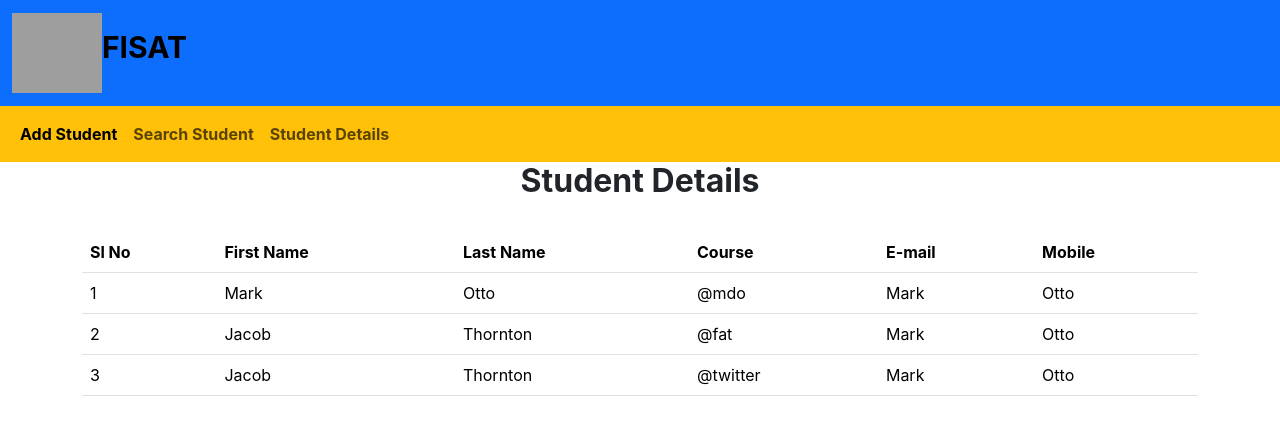
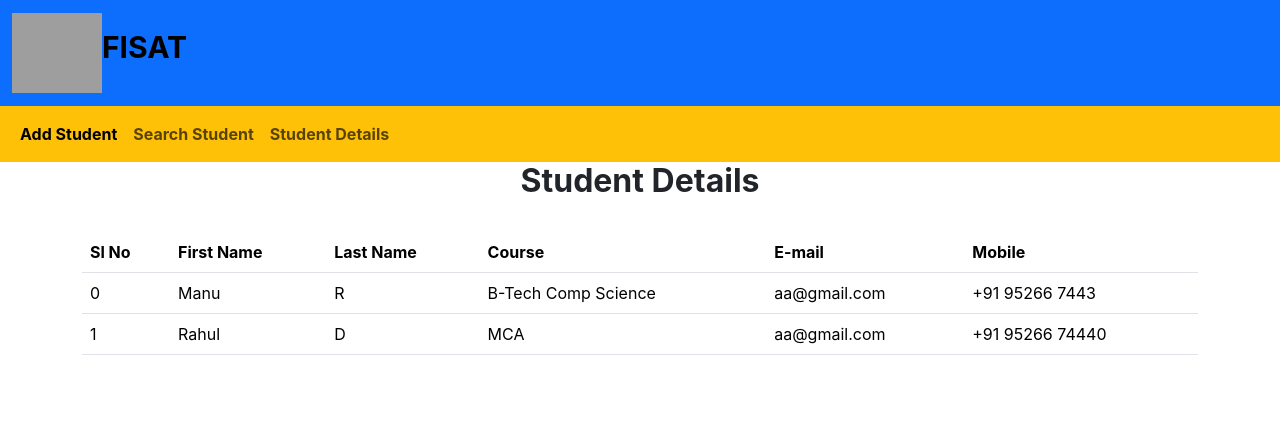
Before and after one commit to harianchery/Fisat-Student-App-React, a React (Create React App) app: page /view in a window 1280 px wide. Shown: the top 424 px of the page. Built offline with nearby package versions, Linux system fonts and the light colour scheme; grey boxes are pictures that could not be loaded.

Commit message:
Semi dynamic binding of data

```diff
--- a/src/components/View.jsx
+++ b/src/components/View.jsx
@@ -1,7 +1,35 @@
-import React from 'react'
+import React, { useState } from 'react'
 import Navbar from './Navbar'
 
 const View = () => {
+    const [student,changeStudent]=useState(
+        [
+            {
+              "_id": "66651683741a512717d92b87",
+              "firstname": "Manu",
+              "lastname": "R",
+              "college": "FISAT",
+              "dob": "02/04/1999",
+              "course": "B-Tech Comp Science",
+              "mobile": "+91 95266 7443",
+              "email": "aa@gmail.com",
+              "address": "Kochi",
+              "__v": 0
+            },
+            {
+              "_id": "666516bc741a512717d92b88",
+              "firstname": "Rahul",
+              "lastname": "D",
+              "college": "FISAT",
+              "dob": "02/01/1992",
+              "course": "MCA",
+              "mobile": "+91 95266 74440",
+              "email": "aa@gmail.com",
+              "address": "Test Address",
+              "__v": 0
+            }
+          ]
+    )
     return (
         <div>
             <Navbar/>
@@ -21,35 +49,24 @@ const View = () => {
                         <th scope="col">Mobile</th>
                     </tr>
                 </thead>
-                <tbody>
-                    <tr>
-                        <td scope="row">1</td>
-                        <td>Mark</td>
-                        <td>Otto</td>
-                        <td>@mdo</td>
-                        <td>Mark</td>
-                        <td>Otto</td>
+               {
+                student.map(
+                    (value,index)=>{
+                        return  <tbody>
+                        <tr>
+                            <td scope="row">{index}</td>
+                            <td>{value.firstname}</td>
+                            <td>{value.lastname}</td>
+                            <td>{value.course}</td>
+                            <td>{value.email}</td>
+                            <td>{value.mobile}</td>
 
-                    </tr>
-                    <tr>
-                        <td scope="row">2</td>
-                        <td>Jacob</td>
-                        <td>Thornton</td>
-                        <td>@fat</td>
-                        <td>Mark</td>
-                        <td>Otto</td>
+                        </tr>
 
-                    </tr>
-                    <tr>
-                        <td scope="row">3</td>
-                        <td>Jacob</td>
-                        <td>Thornton</td>
-                        <td>@twitter</td>
-                        <td>Mark</td>
-                        <td>Otto</td>
-
-                    </tr>
-                </tbody>
+                    </tbody>
+                    }
+                )
+               }
             </table>
                     </div>
                 </div>
```
